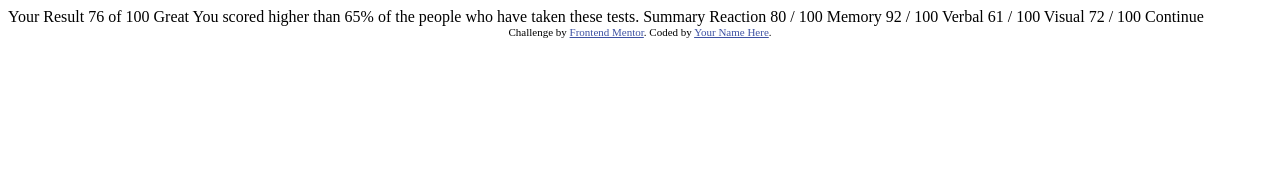
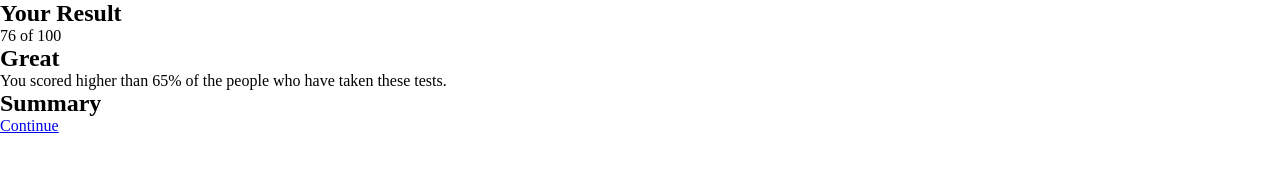
Before and after one commit to Zahid-Sarang/FrontEndMentor.io-Challenge-Results-summary-component, a plain HTML site: page index.html in a window 1280 px wide. Drawn offline with Linux system fonts and the light colour scheme; files that its build step writes are made by us from their sources.

Commit message:
basic structure is done

```diff
--- /dev/null
+++ b/design/styles.css
@@ -0,0 +1,5 @@
+*{
+    margin: 0px;
+    padding: 0px;
+    box-sizing: border-box;
+}
--- a/index.html
+++ b/index.html
@@ -1,47 +1,38 @@
 <!DOCTYPE html>
 <html lang="en">
+
 <head>
   <meta charset="UTF-8">
-  <meta name="viewport" content="width=device-width, initial-scale=1.0"> <!-- displays site properly based on user's device -->
+  <meta name="viewport" content="width=device-width, initial-scale=1.0">
+  <!-- displays site properly based on user's device -->
 
   <link rel="icon" type="image/png" sizes="32x32" href="./assets/images/favicon-32x32.png">
+  <link rel="stylesheet" type="text/css" href="styles.css">
 
   <title>Frontend Mentor | Results summary component</title>
+</head>
 
-  <!-- Feel free to remove these styles or customise in your own stylesheet 👍 -->
-  <style>
-    .attribution { font-size: 11px; text-align: center; }
-    .attribution a { color: hsl(228, 45%, 44%); }
-  </style>
-</head>
 <body>
+  <section class="section">
+    <div class="result">
+      <h1 class="result__title">Your Result</h1>
+      <div class="result__score">
+        <span class="result__score--big">76</span>
+        <span class="result__score--small">of 100</span>
+      </div>
+      <div class="result__description">
+        <h1>Great</h1>
+        <p>You scored higher than 65% of the people who have taken these tests.</p>
+      </div>
+    </div>
+    <div class="summary">
+      <h1 class="summary__title">Summary</h1>
+      <ul id="items" class="summary__list"></ul>
+      <a href="#" class="summary__btn">Continue</a>
+    </div>
+  </section>
+  <script src="index.js"></script>
 
-  Your Result
-  76
-  of 100
+</body>
 
-  Great
-  You scored higher than 65% of the people who have taken these tests.
-
-  Summary
-
-  Reaction
-  80 / 100
-
-  Memory
-  92 / 100
-
-  Verbal
-  61 / 100
-
-  Visual
-  72 / 100
-
-  Continue
-
-  <div class="attribution">
-    Challenge by <a href="https://www.frontendmentor.io?ref=challenge" target="_blank">Frontend Mentor</a>.
-    Coded by <a href="#">Your Name Here</a>.
-  </div>
-</body>
 </html>
```
